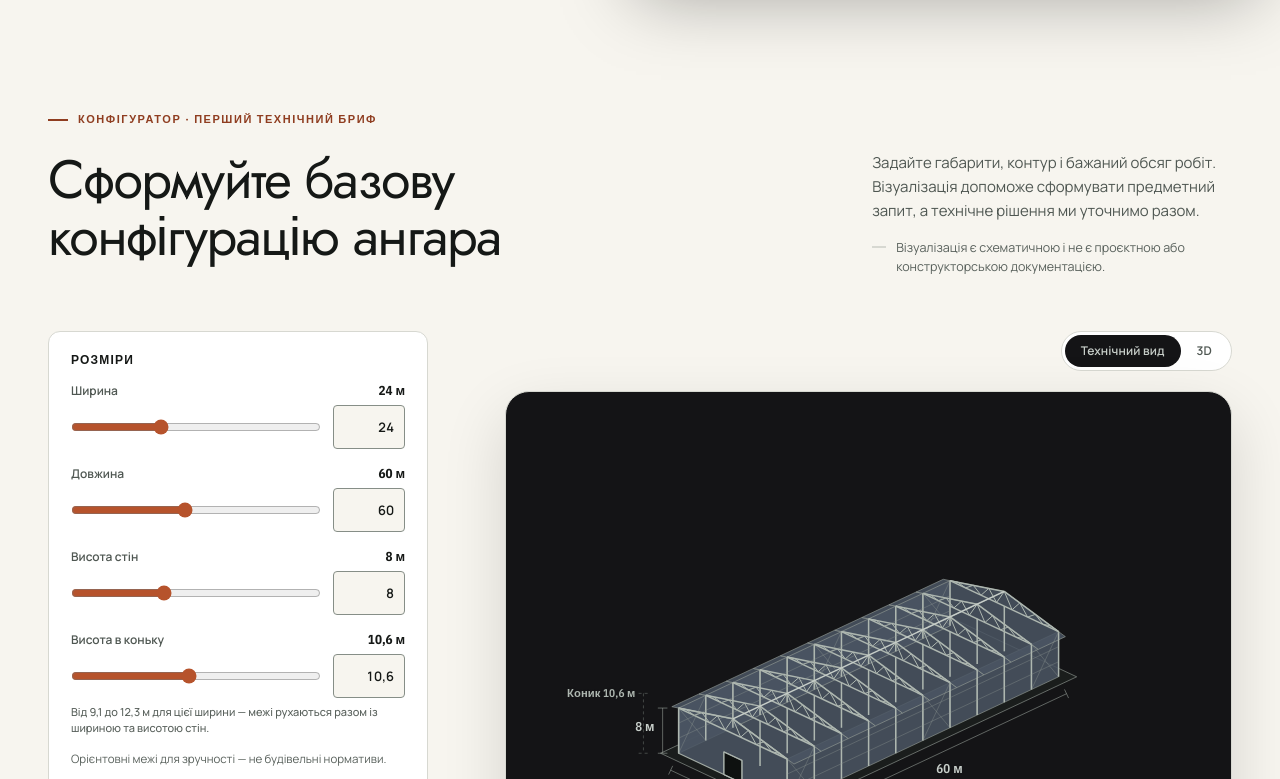
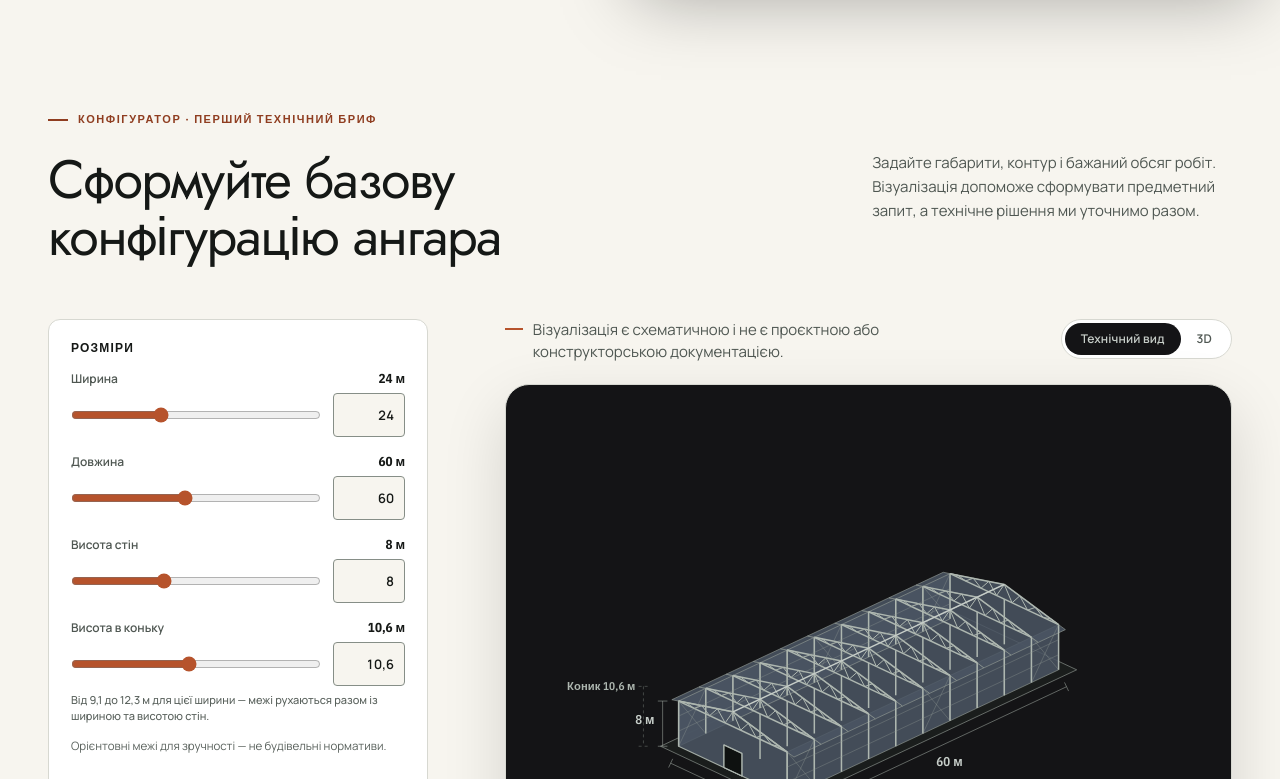
Before and after one commit to leusd100/rubikon-build, a Next.js app: page /angary in a window 1280 px wide. Shown: the part 801-1580 px from the top of the page. Built offline with nearby package versions, Linux system fonts and the light colour scheme.

Commit message:
fix: move configurator disclaimer above preview

```diff
--- a/app/components/configurator/HangarConfigurator.tsx
+++ b/app/components/configurator/HangarConfigurator.tsx
@@ -39,9 +39,6 @@ export function HangarConfigurator({ embedded = false }: { embedded?: boolean })
             ? 'Задайте габарити, контур і бажаний обсяг робіт. Візуалізація допоможе сформувати предметний запит, а технічне рішення ми уточнимо разом.'
             : 'Змінюйте параметри зліва — ескіз і підсумок праворуч оновлюються одразу.'}
         </p>
-        <p className="hc-disclaimer" role="note">
-          Візуалізація є схематичною і не є проєктною або конструкторською документацією.
-        </p>
       </header>
 
       <div className="hc-layout">
--- a/app/components/configurator/HangarPreviewModes.tsx
+++ b/app/components/configurator/HangarPreviewModes.tsx
@@ -163,7 +163,10 @@ export function HangarPreviewModes({ domain }: { domain: HangarDomainModel }) {
   return (
     <>
       <div className="hc-preview-toolbar">
-        <ModeSwitch mode={effectiveMode} onSelect={setMode} threeAvailable={threeAvailable} />
+        <p className="hc-preview-disclaimer" role="note">
+          Візуалізація є схематичною і не є проєктною або конструкторською документацією.
+        </p>
+        <div className="hc-preview-toolbar-actions">
           {/* Secondary actions — brief §10's own suggested hierarchy: mode switch stays primary,
               everything else stays a small, clearly secondary action beside it. Only meaningful in
               3D, so only shown there — no dead controls in Technical mode. */}
@@ -174,6 +177,8 @@ export function HangarPreviewModes({ domain }: { domain: HangarDomainModel }) {
               </button>
             </div>
           )}
+          <ModeSwitch mode={effectiveMode} onSelect={setMode} threeAvailable={threeAvailable} />
+        </div>
       </div>
 
       <div className="hc-preview-surface">
--- a/app/configurator-preview/configurator.css
+++ b/app/configurator-preview/configurator.css
@@ -27,8 +27,7 @@
   grid-template-columns: minmax(0, 1.35fr) minmax(280px, .65fr);
   grid-template-areas:
     "eyebrow eyebrow"
-    "title lede"
-    "title disclaimer";
+    "title lede";
   gap: 16px var(--grid-gap);
   max-width: var(--container-max);
   margin-bottom: 54px;
@@ -37,7 +36,6 @@
 .hangar-configurator-embedded .hc-eyebrow { grid-area: eyebrow; }
 .hangar-configurator-embedded .hc-hero :is(h1, h2) { grid-area: title; margin: 0; max-width: 14ch; }
 .hangar-configurator-embedded .hc-lede { grid-area: lede; margin: 0; }
-.hangar-configurator-embedded .hc-disclaimer { grid-area: disclaimer; align-self: end; }
 
 .hc-eyebrow {
   display: flex;
@@ -70,30 +68,6 @@
   color: var(--text-secondary);
   font-size: 15px;
   line-height: 1.6;
-}
-
-/* Softened from a bordered/backgrounded callout box to a plain caption line — a schematic-scope
-   disclaimer is a footnote, not a warning, and boxing it the same way as an actual warning state
-   (see .hc-field-note-warning) overstated it. The accent mark now lives in a small inline dash
-   before the text, echoing .hc-eyebrow's own marker, instead of a heavy left border. */
-.hc-disclaimer {
-  display: flex;
-  align-items: flex-start;
-  gap: 10px;
-  margin: 0;
-  max-width: 60ch;
-  color: var(--text-muted);
-  font-size: 12.5px;
-  line-height: 1.5;
-}
-
-.hc-disclaimer::before {
-  content: '';
-  flex: none;
-  width: 14px;
-  height: 2px;
-  margin-top: 7px;
-  background: var(--border-default);
 }
 
 .hc-layout {
@@ -346,18 +320,42 @@
   background: #0e0f11;
 }
 
-/* Mode switch above the preview. Sits in the preview pane's flex flow, so the surface below it
-   keeps its own size and switching modes never shifts the layout. Phase 3C's secondary actions
-   (currently just "Розгорнути") join the same right-packed group, appearing before the mode
-   switch in DOM order so `flex-end` reads left-to-right as [secondary actions][mode switch] —
-   matching the brief's own suggested hierarchy: mode switch stays the anchor, extra actions stay
-   clearly secondary beside it, never their own competing toolbar. */
+/* Preview context and controls share one quiet editorial row above the model. The schematic note
+   belongs to the visualisation it qualifies, while the view controls stay anchored to the right. */
 .hc-preview-toolbar {
   display: flex;
-  justify-content: flex-end;
+  justify-content: space-between;
+  align-items: flex-start;
+  gap: 14px 24px;
+  flex-wrap: wrap;
+}
+
+.hc-preview-disclaimer {
+  display: flex;
+  flex: 1 1 360px;
+  align-items: flex-start;
+  gap: 10px;
+  margin: 0;
+  color: var(--text-secondary);
+  font-size: 15px;
+  line-height: 1.5;
+}
+
+.hc-preview-disclaimer::before {
+  content: '';
+  flex: none;
+  width: 18px;
+  height: 2px;
+  margin-top: 9px;
+  background: var(--accent);
+}
+
+.hc-preview-toolbar-actions {
+  display: flex;
+  flex: none;
   align-items: center;
   gap: 10px;
-  flex-wrap: wrap;
+  margin-left: auto;
 }
 
 .hc-preview-secondary-actions {
@@ -1018,7 +1016,7 @@
 @media (max-width: 1023px) {
   .hangar-configurator-embedded .hc-hero {
     grid-template-columns: 1fr;
-    grid-template-areas: "eyebrow" "title" "lede" "disclaimer";
+    grid-template-areas: "eyebrow" "title" "lede";
   }
 
   .hc-layout { grid-template-columns: 1fr; }
@@ -1033,6 +1031,7 @@
   .hc-field-controls { grid-template-columns: 1fr 64px; }
   .hc-summary-handoff { grid-template-columns: 1fr; }
   .hc-summary-action { width: 100%; }
+  .hc-preview-disclaimer { flex-basis: 100%; max-width: none; }
   /* Raised from 62vw/260px (Visual Refinement Pass v1) — "the model must still feel worth
      showing on mobile", not merely technically responsive. */
   .hc-preview-svg,
```
Also changed, not shown: 1 other file (tests, documents, lock files or other folders). Lines whose indentation alone changed are shown as unchanged.
